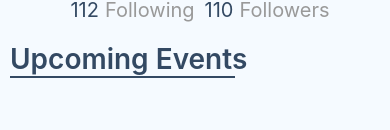
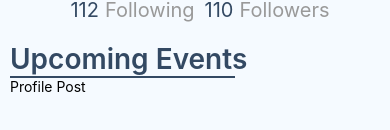
Before and after one commit to mattocanas/socialcalUI, a React Native app: screen / in a window 390 px wide. Shown: the part 268-398 px from the top of the page. Built offline with nearby package versions, Linux system fonts and the light colour scheme.

Commit message:
added profile post screen

```diff
--- a/package.json
+++ b/package.json
@@ -11,9 +11,9 @@
   },
   "dependencies": {
     "moment": "^2.29.1",
-    "react": "17.0.1",
+    "react": "17.0.2",
     "react-moment": "^1.1.1",
-    "react-native": "0.64.2",
+    "react-native": "0.66.2",
     "react-native-calendar-strip": "^2.2.4",
     "react-native-vector-icons": "^8.1.0"
   },
--- /dev/null
+++ b/src/components/ProfilePost.js
@@ -0,0 +1,10 @@
+import React from 'react';
+import {View, Text} from 'react-native';
+
+export default function ProfilePost() {
+  return (
+    <View>
+      <Text>Profile Post</Text>
+    </View>
+  );
+}
--- a/src/screens/Profile.js
+++ b/src/screens/Profile.js
@@ -1,8 +1,10 @@
 import React from 'react';
 import {View, Text, StyleSheet, Image} from 'react-native';
 import data from '../../assets/dummyEventData';
+import ProfilePost from '../components/ProfilePost';
 
 const user = data[0].user;
+const dummyData = data[0];
 
 export default function Profile() {
   return (
@@ -31,6 +33,7 @@ export default function Profile() {
       <View style={styles.upcomingEventsContainer}>
         <Text style={styles.upcomingEvents}>Upcoming Events</Text>
         <View style={styles.underline} />
+        <ProfilePost />
       </View>
     </View>
   );
```
Also changed, not shown: 1 other file (tests, documents, lock files or other folders).
